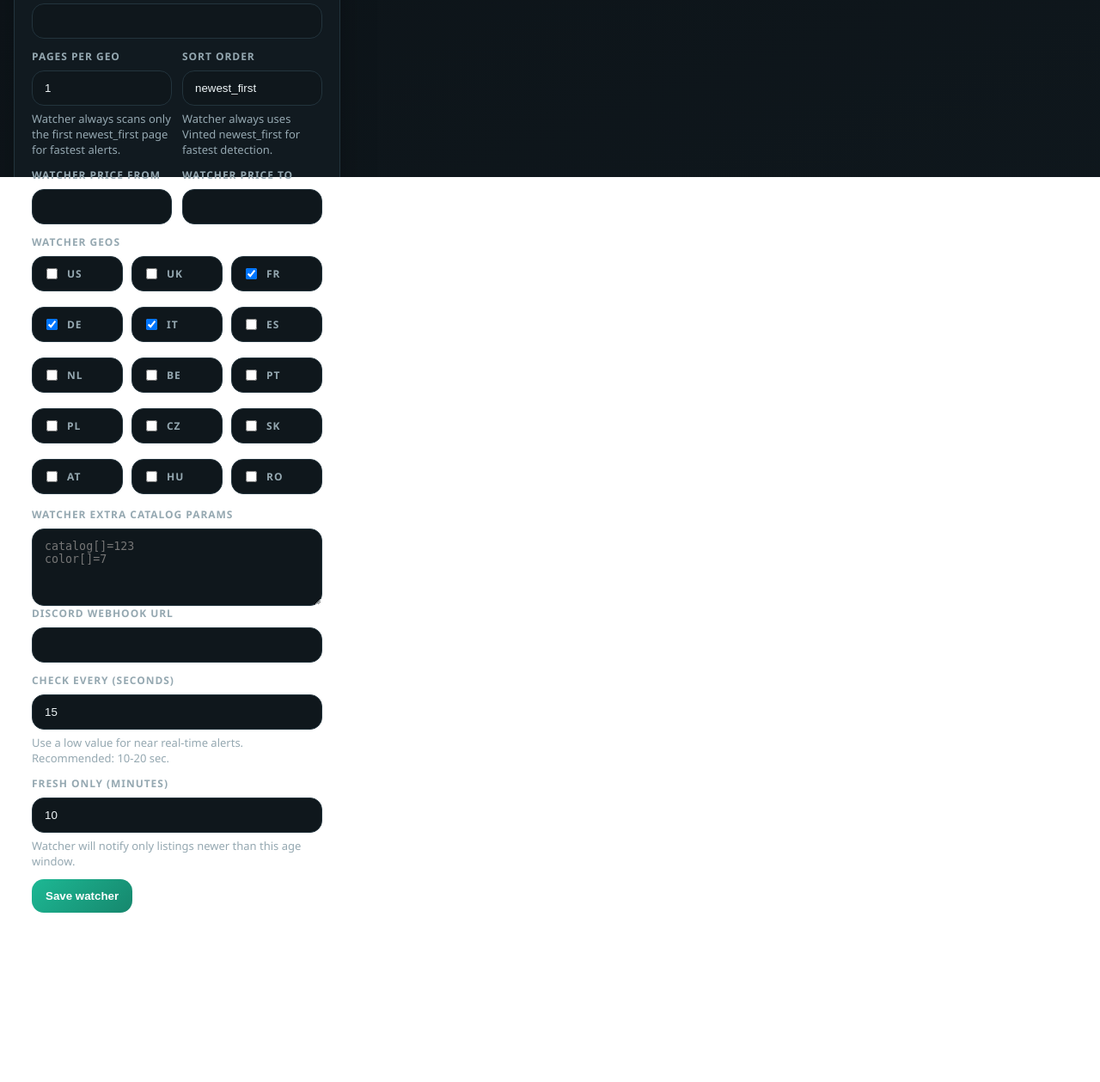
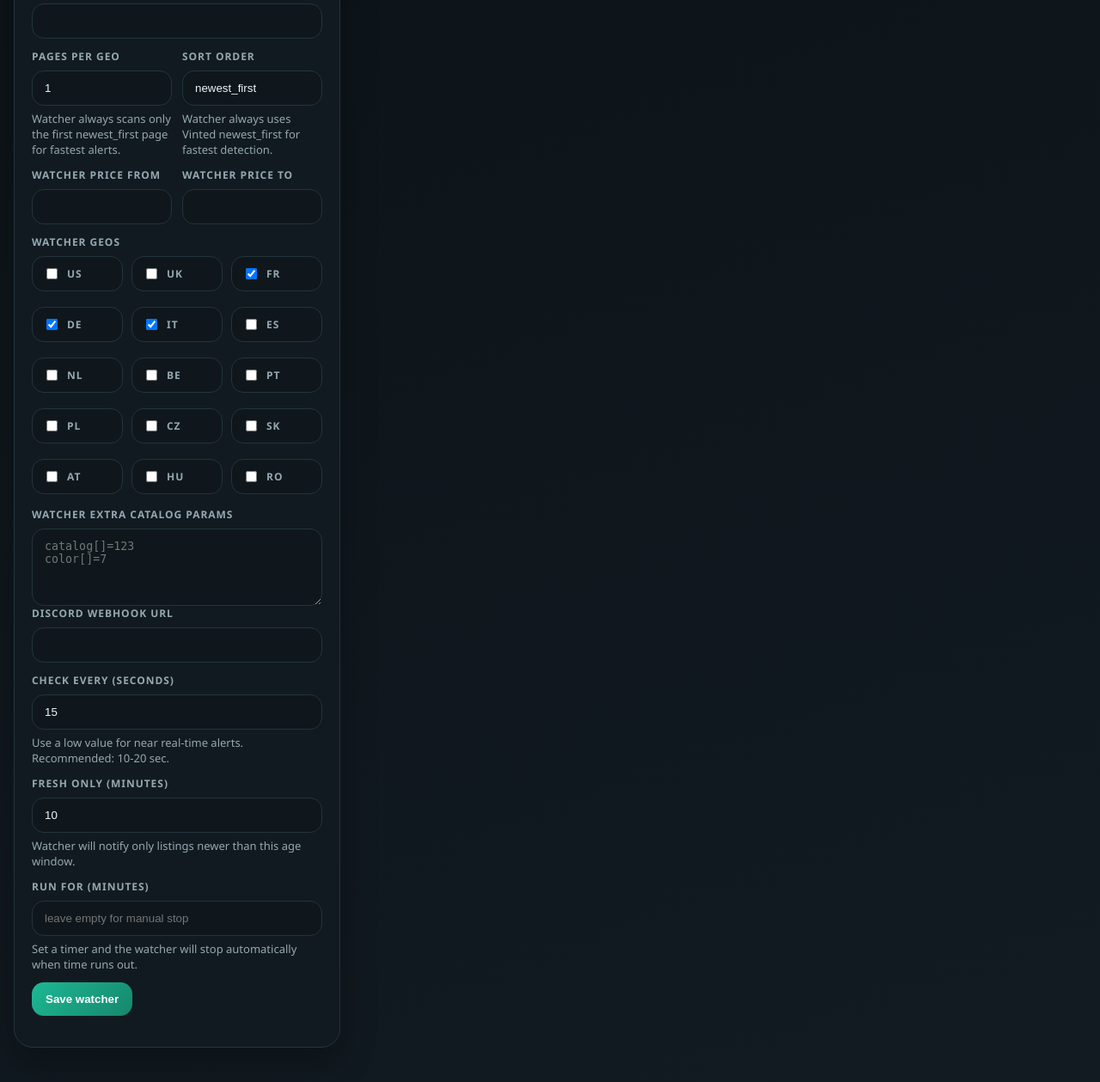
Before and after one commit to ttsshhaaa/vinted, a Flask app: page /dashboard in a window 1280 px wide. Shown: the part 1319-2578 px from the top of the page at 86% size. Before the commit the page ends 2381 px from the top, so only its background shows below. Run offline with Flask 3, Linux system fonts and the light colour scheme; the visitor is signed in with stand-in values (Sample User, id 1); data comes from the database, SQL or seed files in the repository; data that the repository does not hold is empty; some libraries are stand-ins or nearby versions.

Commit message:
Add watcher runtime timer

```diff
--- a/app.py
+++ b/app.py
@@ -145,6 +145,8 @@ def create_base_tables(connection: sqlite3.Connection) -> None:
             interval_minutes INTEGER NOT NULL DEFAULT 5,
             interval_seconds INTEGER NOT NULL DEFAULT 15,
             fresh_minutes INTEGER NOT NULL DEFAULT 10,
+            run_duration_minutes INTEGER,
+            run_until_at TEXT,
             enabled INTEGER NOT NULL DEFAULT 1,
             last_started_at TEXT,
             last_run_at TEXT,
@@ -255,6 +257,10 @@ def migrate_legacy_watchers(connection: sqlite3.Connection, admin_user_id: int)
         )
     if "fresh_minutes" not in existing_columns:
         connection.execute("ALTER TABLE watchers ADD COLUMN fresh_minutes INTEGER NOT NULL DEFAULT 10")
+    if "run_duration_minutes" not in existing_columns:
+        connection.execute("ALTER TABLE watchers ADD COLUMN run_duration_minutes INTEGER")
+    if "run_until_at" not in existing_columns:
+        connection.execute("ALTER TABLE watchers ADD COLUMN run_until_at TEXT")
     if "last_started_at" not in existing_columns:
         connection.execute("ALTER TABLE watchers ADD COLUMN last_started_at TEXT")
     if "last_success_at" not in existing_columns:
@@ -379,6 +385,11 @@ def is_user_access_valid(user: sqlite3.Row | None) -> bool:
 
 def is_access_expiry_valid(expires_at: str | None) -> bool:
     parsed = parse_db_datetime(expires_at)
+    return not parsed or parsed > datetime.now(timezone.utc)
+
+
+def is_watcher_timer_active(run_until_at: str | None) -> bool:
+    parsed = parse_db_datetime(run_until_at)
     return not parsed or parsed > datetime.now(timezone.utc)
 
 
@@ -516,7 +527,8 @@ def list_watchers(user_id: int | None = None) -> list[sqlite3.Row]:
             watchers.id, watchers.user_id, users.username, watchers.name, watchers.query,
             watchers.geos, watchers.pages, watchers.price_from, watchers.price_to,
             watchers.order_name, watchers.extra_params, watchers.discord_webhook_url,
-            watchers.interval_minutes, watchers.interval_seconds, watchers.fresh_minutes, watchers.enabled,
+            watchers.interval_minutes, watchers.interval_seconds, watchers.fresh_minutes,
+            watchers.run_duration_minutes, watchers.run_until_at, watchers.enabled,
             watchers.last_started_at, watchers.last_run_at, watchers.last_success_at,
             watchers.last_notification_at, watchers.last_notification_count,
             watchers.last_scan_count, watchers.status_message, watchers.last_error,
@@ -550,13 +562,21 @@ def get_watcher_for_user(watcher_id: int, user_id: int, is_admin: bool) -> sqlit
 
 
 def create_watcher(user_id: int, form: dict[str, str], selected_geos: list[str]) -> int:
+    run_duration_minutes = safe_int(form["watcher_run_duration_minutes"])
+    run_until_at = None
+    if run_duration_minutes and run_duration_minutes > 0:
+        run_until_at = (
+            datetime.now(timezone.utc) + timedelta(minutes=run_duration_minutes)
+        ).strftime("%Y-%m-%d %H:%M:%S")
+
     with get_db_connection() as connection:
         cursor = connection.execute(
             """
             INSERT INTO watchers (
                 user_id, name, query, geos, pages, price_from, price_to,
-                order_name, extra_params, discord_webhook_url, interval_minutes, interval_seconds, fresh_minutes, enabled
-            ) VALUES (?, ?, ?, ?, ?, ?, ?, ?, ?, ?, ?, ?, ?, 1)
+                order_name, extra_params, discord_webhook_url, interval_minutes, interval_seconds,
+                fresh_minutes, run_duration_minutes, run_until_at, enabled
+            ) VALUES (?, ?, ?, ?, ?, ?, ?, ?, ?, ?, ?, ?, ?, ?, ?, 1)
             """,
             (
                 user_id,
@@ -572,6 +592,8 @@ def create_watcher(user_id: int, form: dict[str, str], selected_geos: list[str])
                 max(((safe_int(form["watcher_interval_seconds"]) or 15) + 59) // 60, 1),
                 max(safe_int(form["watcher_interval_seconds"]) or 15, 5),
                 max(safe_int(form["watcher_fresh_minutes"]) or 10, 1),
+                run_duration_minutes,
+                run_until_at,
             ),
         )
         watcher_id = int(cursor.lastrowid)
@@ -588,6 +610,7 @@ def create_watcher(user_id: int, form: dict[str, str], selected_geos: list[str])
                     "Sort: newest_first",
                     f"Check every: {max(safe_int(form['watcher_interval_seconds']) or 15, 5)} sec",
                     f"Fresh window: {max(safe_int(form['watcher_fresh_minutes']) or 10, 1)} min",
+                    f"Run for: {run_duration_minutes} min" if run_duration_minutes else "Run for: until paused manually",
                     "Baseline saved. Next Discord alerts will include only newly found fresh listings.",
                 ]
             ),
@@ -763,16 +786,34 @@ def decorate_watcher_statuses(watchers: list[sqlite3.Row]) -> list[dict]:
         item = dict(watcher)
         state = "paused"
         if watcher["enabled"]:
-            state = "working"
-            if watcher["last_error"]:
-                state = "warning"
-            last_run = parse_sqlite_timestamp(watcher["last_run_at"])
-            grace_seconds = max(int(watcher["interval_seconds"] or 15) * 3, 30)
-            if last_run and now - last_run > timedelta(seconds=grace_seconds):
-                state = "idle"
+            if not is_watcher_timer_active(watcher["run_until_at"]):
+                state = "finished"
+            else:
+                state = "working"
+                if watcher["last_error"]:
+                    state = "warning"
+                last_run = parse_sqlite_timestamp(watcher["last_run_at"])
+                grace_seconds = max(int(watcher["interval_seconds"] or 15) * 3, 30)
+                if last_run and now - last_run > timedelta(seconds=grace_seconds):
+                    state = "idle"
         item["status_state"] = state
+        item["run_until_label"] = watcher["run_until_at"] or "manual stop"
         decorated.append(item)
     return decorated
+
+
+def finish_expired_watcher(watcher_id: int) -> None:
+    with get_db_connection() as connection:
+        connection.execute(
+            """
+            UPDATE watchers
+            SET enabled = 0,
+                status_message = 'Timer finished automatically.'
+            WHERE id = ?
+            """,
+            (watcher_id,),
+        )
+        connection.commit()
 
 
 def run_single_watcher(watcher_id: int) -> tuple[int, int]:
@@ -793,6 +834,9 @@ def run_single_watcher(watcher_id: int) -> tuple[int, int]:
         or not watcher["user_active"]
         or not is_access_expiry_valid(watcher["user_access_expires_at"])
     ):
+        return 0, 0
+    if not is_watcher_timer_active(watcher["run_until_at"]):
+        finish_expired_watcher(watcher["id"])
         return 0, 0
 
     try:
@@ -915,6 +959,9 @@ def watcher_worker() -> None:
         try:
             watchers = [watcher for watcher in list_watchers() if watcher["enabled"]]
             for watcher in watchers:
+                if not is_watcher_timer_active(watcher["run_until_at"]):
+                    finish_expired_watcher(int(watcher["id"]))
+                    continue
                 if is_watcher_due(watcher):
                     try:
                         run_single_watcher(int(watcher["id"]))
@@ -953,6 +1000,7 @@ def normalize_dashboard_defaults(form_data: dict | None = None) -> dict:
         "watcher_price_to": str(source.get("watcher_price_to", "")).strip(),
         "watcher_interval_seconds": str(source.get("watcher_interval_seconds", "15")).strip() or "15",
         "watcher_fresh_minutes": str(source.get("watcher_fresh_minutes", "10")).strip() or "10",
+        "watcher_run_duration_minutes": str(source.get("watcher_run_duration_minutes", "")).strip(),
         "watcher_selected_geos": (
             source.getlist("watcher_geo")
             if hasattr(source, "getlist")
--- a/templates/dashboard.html
+++ b/templates/dashboard.html
@@ -116,6 +116,11 @@
         <input name="watcher_fresh_minutes" value="{{ defaults.watcher_fresh_minutes }}">
         <div class="small muted" style="margin-top:6px;">Watcher will notify only listings newer than this age window.</div>
       </div>
+      <div style="margin-bottom:12px;">
+        <label>Run for (minutes)</label>
+        <input name="watcher_run_duration_minutes" value="{{ defaults.watcher_run_duration_minutes }}" placeholder="leave empty for manual stop">
+        <div class="small muted" style="margin-top:6px;">Set a timer and the watcher will stop automatically when time runs out.</div>
+      </div>
         <button type="submit">Save watcher</button>
       </form>
   </div>
@@ -141,6 +146,7 @@
         <div class="card">
           <div class="space"><strong>{{ watcher.name }}</strong><span class="pill">{{ watcher.status_state }}</span></div>
           <div class="small muted">{{ watcher.query }} • {{ watcher.geos }} • every {{ watcher.interval_seconds }} sec • newest_first • fresh <= {{ watcher.fresh_minutes }} min</div>
+          <div class="small muted" style="margin-top:6px;">Runs until: {{ watcher.run_until_label }}</div>
           <div class="small muted" style="margin-top:8px;">Last run: {{ watcher.last_run_at or 'never' }} • Last success: {{ watcher.last_success_at or 'never' }}</div>
           <div class="small muted" style="margin-top:6px;">Last sent: {{ watcher.last_notification_count or 0 }} item(s){% if watcher.last_notification_at %} • {{ watcher.last_notification_at }}{% endif %}</div>
           <div class="small muted" style="margin-top:6px;">Last scan: {{ watcher.last_scan_count or 0 }} item(s){% if watcher.status_message %} • {{ watcher.status_message }}{% endif %}{% if watcher.last_error %} • {{ watcher.last_error }}{% endif %}</div>
```
